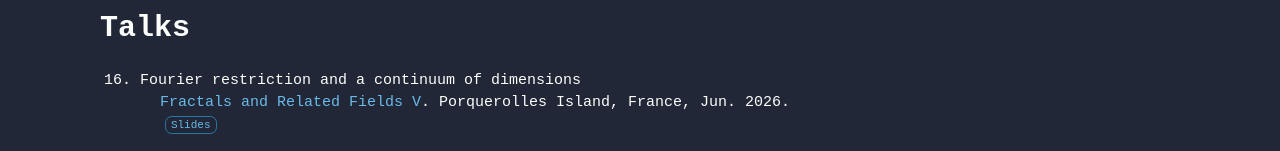
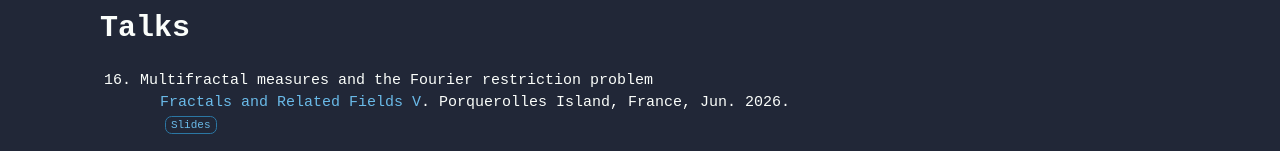
Before and after one commit to AnadeOre/anadeore.github.io, a Next.js app: page /talks in a window 1280 px wide. Shown: the part 120-271 px from the top of the page. Built offline with nearby package versions, Linux system fonts and the light colour scheme.

Commit message:
update talks

```diff
--- a/src/app/talks/page.jsx
+++ b/src/app/talks/page.jsx
@@ -14,7 +14,7 @@ const Teaching = () => {
       <h2>Past</h2> */}
       <ol reversed>
         <Talk
-          title='Fourier restriction and a continuum of dimensions'
+          title='Multifractal measures and the Fourier restriction problem'
           event='Fractals and Related Fields V'
           where='Porquerolles Island, France'
           link='https://farf5.math.cnrs.fr'
```
